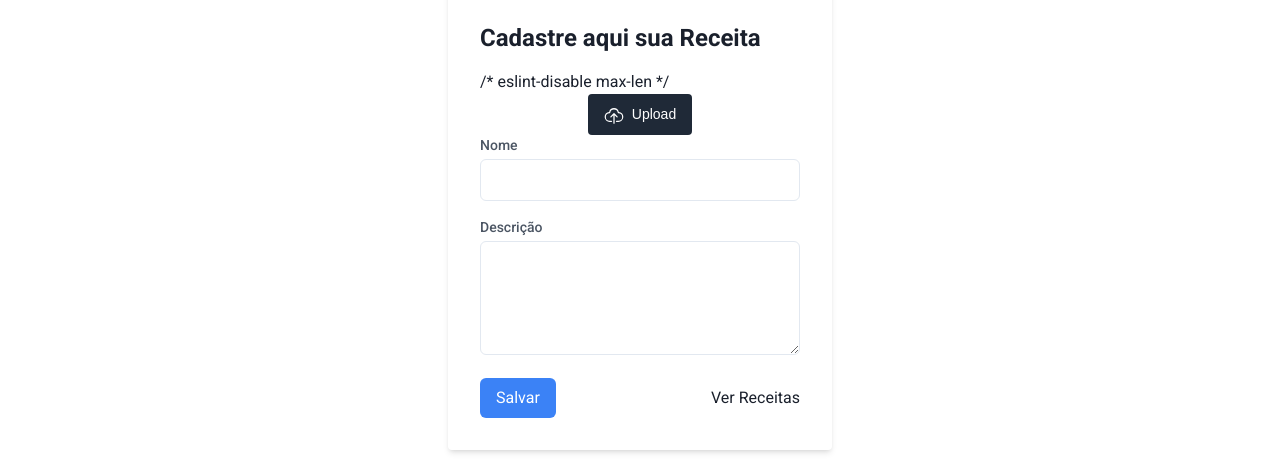
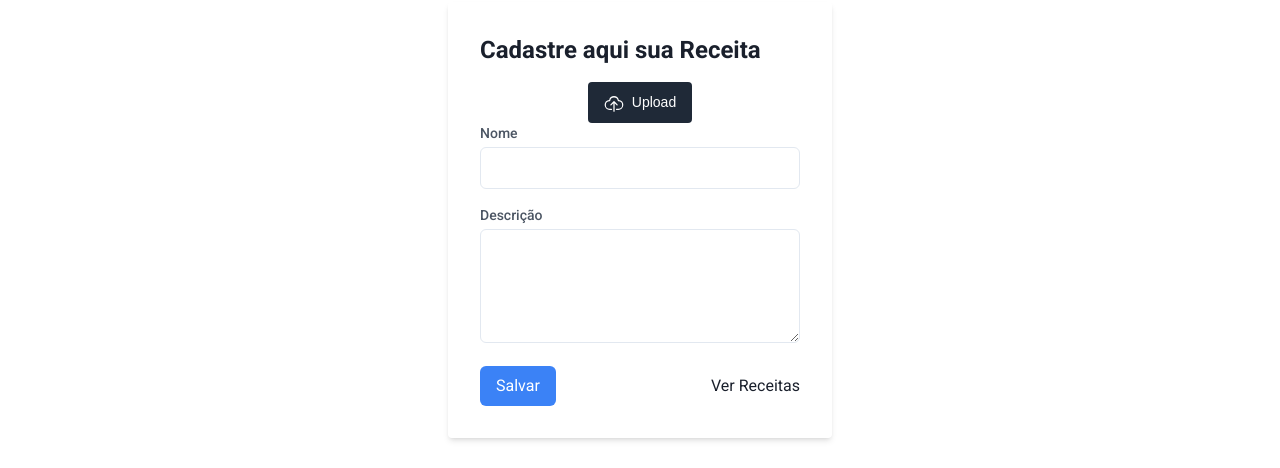
Before and after one commit to alexpxmort/LeticiaCorrea-Blog, a Next.js app: page /receitas/new in a window 1280 px wide. Shown: the part 769-1237 px from the top of the page. Built offline with nearby package versions, Linux system fonts and the light colour scheme.

Commit message:
Update new.tsx

```diff
--- a/src/pages/receitas/new.tsx
+++ b/src/pages/receitas/new.tsx
@@ -1,3 +1,5 @@
+
+/* eslint-disable max-len */
 import React, { useState } from 'react';
 import { useForm } from 'react-hook-form';
 
@@ -13,7 +15,7 @@ const schema = yup.object().shape({
   name: yup.string().required('O nome é obrigatório'),
   description: yup.string().required('A descrição é obrigatória')
 });
-/* eslint-disable max-len */
+
 const NewRecipePage = () => {
   const {
     register,
@@ -51,7 +53,7 @@ const NewRecipePage = () => {
         <h3 className="text-2xl font-bold mb-4">Cadastre aqui sua Receita</h3>
 
         <form onSubmit={handleSubmit(onSubmit)}>
-        /* eslint-disable max-len */
+
           <label for="uploadFile1"
   className="bg-gray-800 hover:bg-gray-700 text-white text-sm px-4 py-2.5 outline-none rounded w-max cursor-pointer mx-auto block font-[sans-serif]">
   <svg xmlns="http://www.w3.org/2000/svg" className="w-5 mr-2 fill-white inline" viewBox="0 0 32 32">
```
